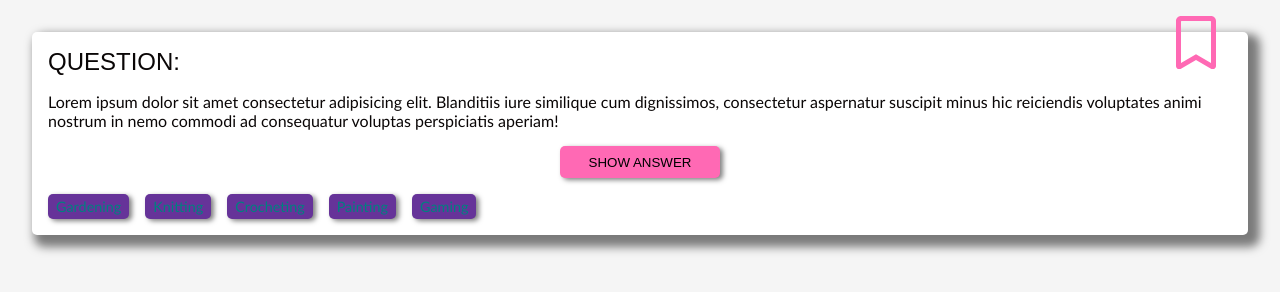
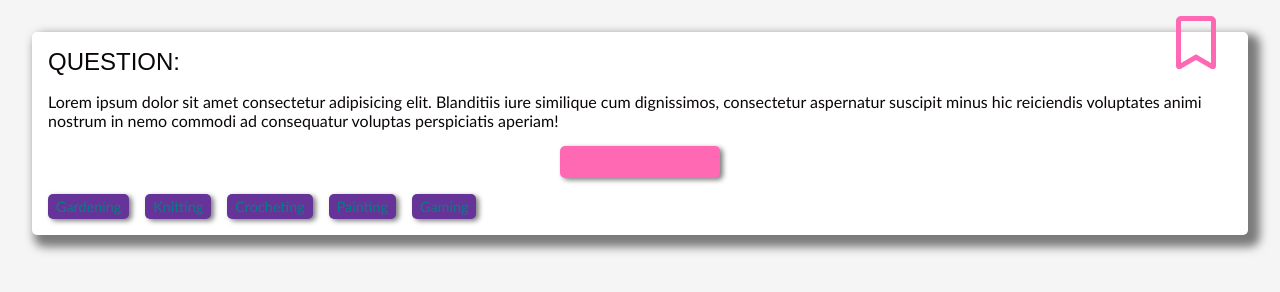
Before and after one commit to cat-miller/Quizz-App, a plain HTML site: page css/cards/index.html in a window 1280 px wide. Drawn offline with Linux system fonts and the light colour scheme.

Commit message:
Add text  color

```diff
--- a/css/buttons/styles.css
+++ b/css/buttons/styles.css
@@ -6,6 +6,7 @@
   border: none;
   box-shadow: var(--shadow-light);
   border-radius: var(--border-radius);
+  color: var(--color-cta);
 }
 
 .button:hover {
```
